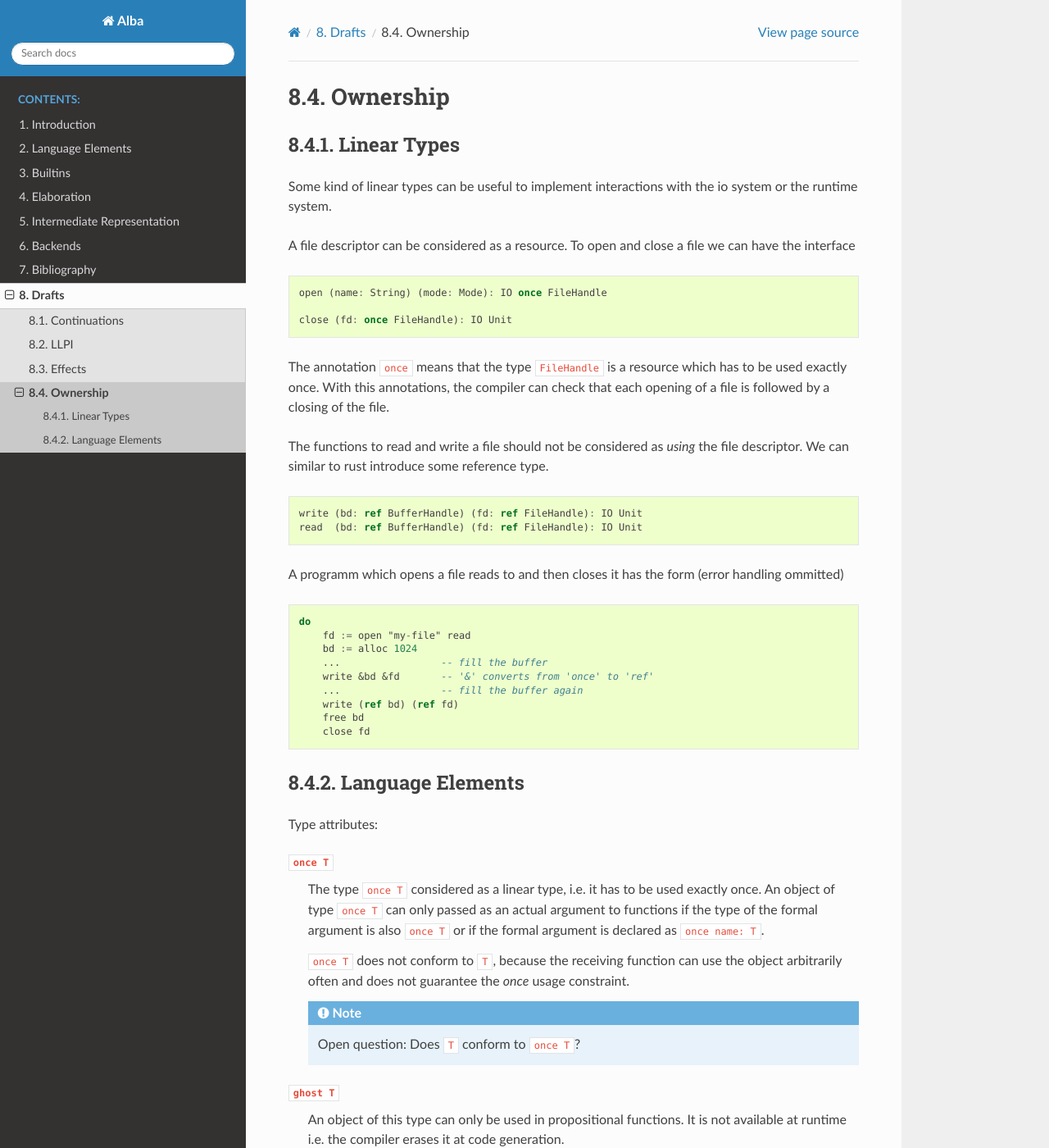
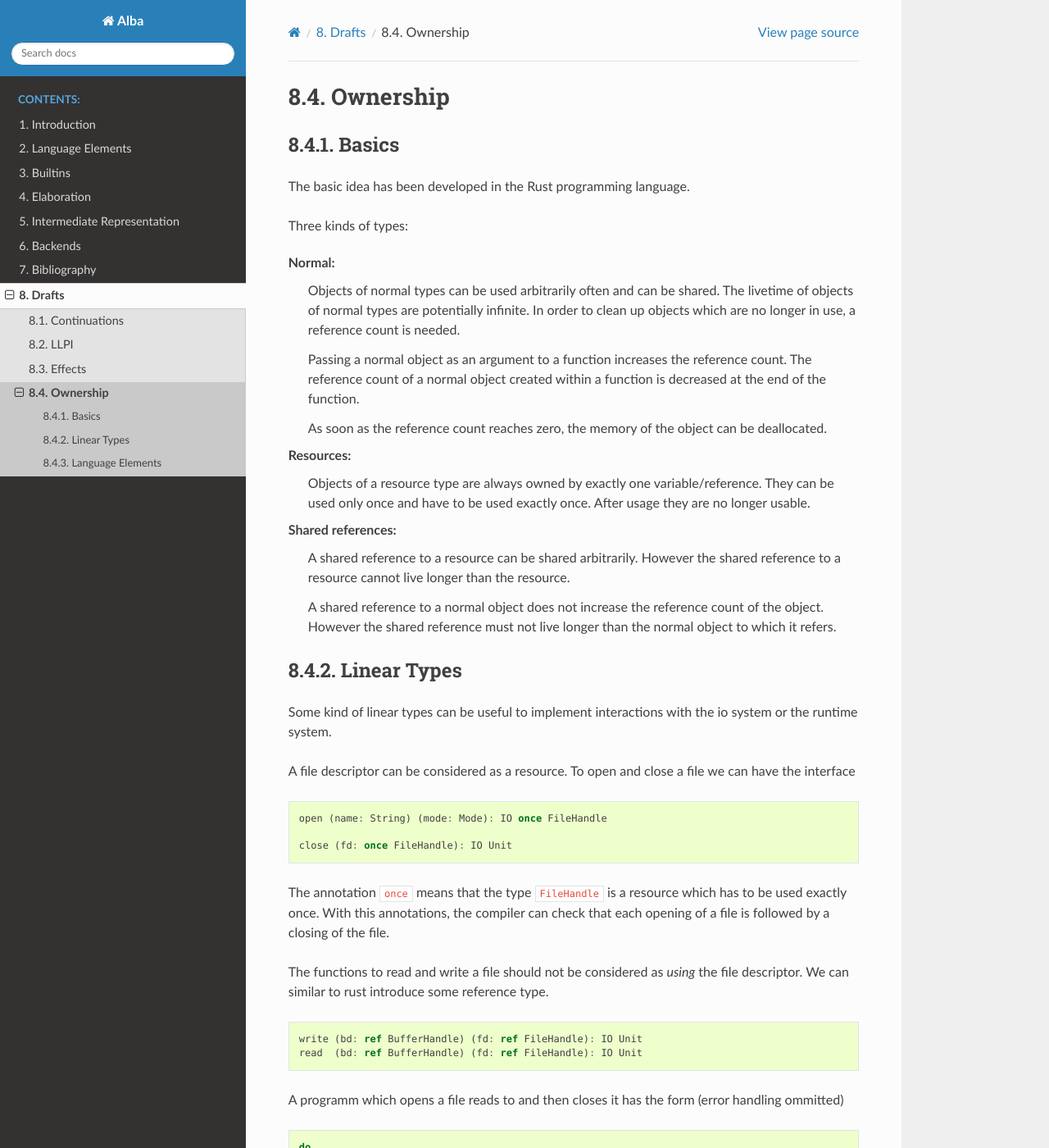
Before and after one commit to alba-lang/lang-spec, a Sphinx documentation site: the page built from sphinx/source/drafts/ownership.rst, in a window 1280 px wide and 1400 px high. Shown: the whole window at 82% size. Built offline with Sphinx 7.4.7 and the Read the Docs theme 2.0.0, drawn with Linux system fonts in a browser that asks for light colours.

Commit message:
Added to 'Draft/Ownership'
	modified:   sphinx/source/drafts/ownership.rst

```diff
--- a/sphinx/source/drafts/ownership.rst
+++ b/sphinx/source/drafts/ownership.rst
@@ -1,6 +1,40 @@
-**************
+******************************************************
 Ownership
-**************
+******************************************************
+
+
+Basics
+==================================================
+
+The basic idea has been developed in the Rust programming language.
+
+Three kinds of types:
+
+Normal:
+    Objects of normal types can be used arbitrarily often and can be shared.
+    The livetime of objects of normal types are potentially infinite. In order
+    to clean up objects which are no longer in use, a reference count is needed.
+
+    Passing a normal object as an argument to a function increases the reference
+    count. The reference count of a normal object created within a function is
+    decreased at the end of the function.
+
+    As soon as the reference count reaches zero, the memory of the object can be
+    deallocated.
+
+Resources:
+    Objects of a resource type are always owned by exactly one
+    variable/reference. They can be used only once and have to be used exactly
+    once. After usage they are no longer usable.
+
+Shared references:
+    A shared reference to a resource can be shared arbitrarily. However the
+    shared reference to a resource cannot live longer than the resource.
+
+    A shared reference to a normal object does not increase the reference count
+    of the object. However the shared reference must not live longer than the
+    normal object to which it refers.
+
 
 
 Linear Types
```
